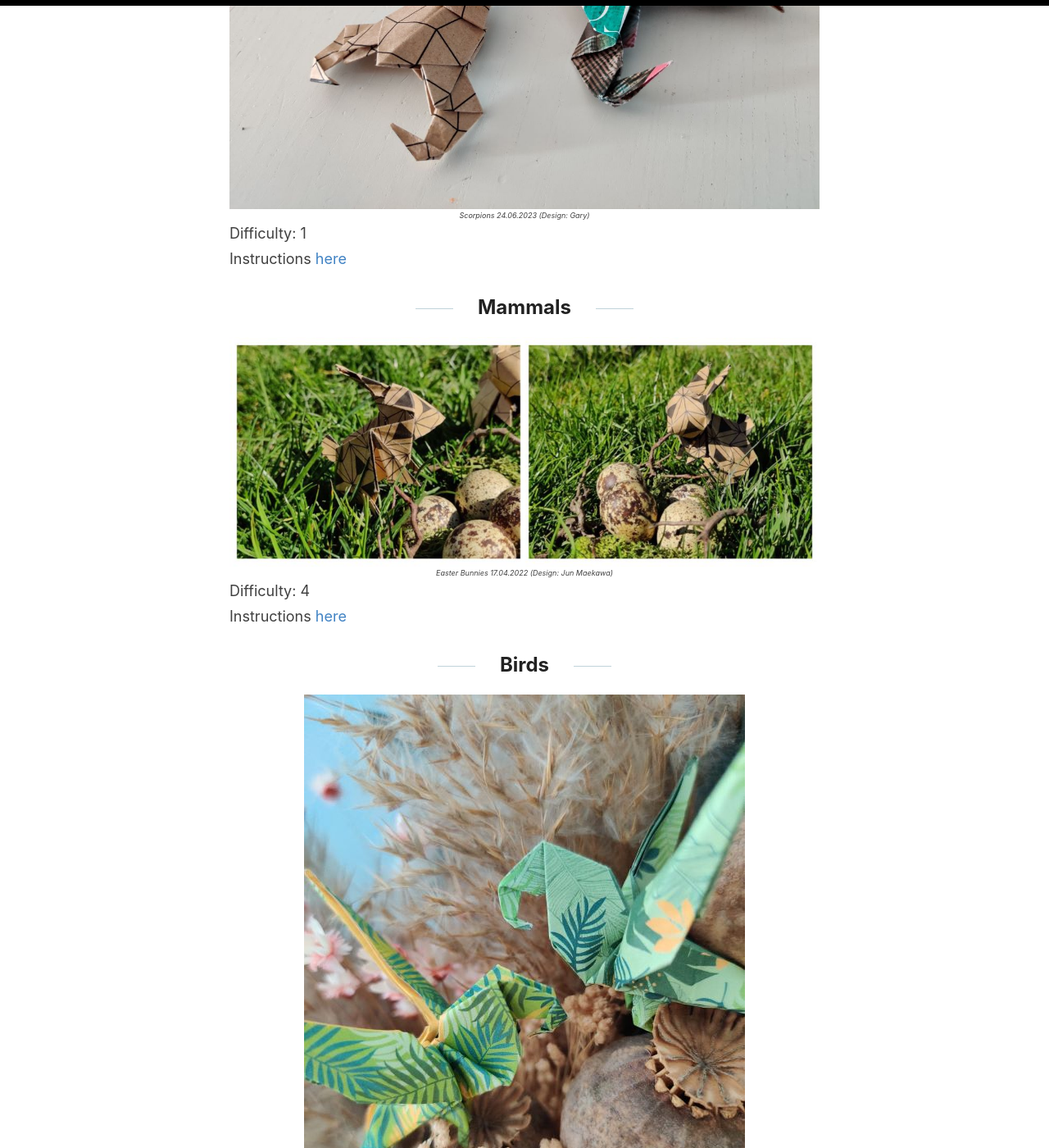
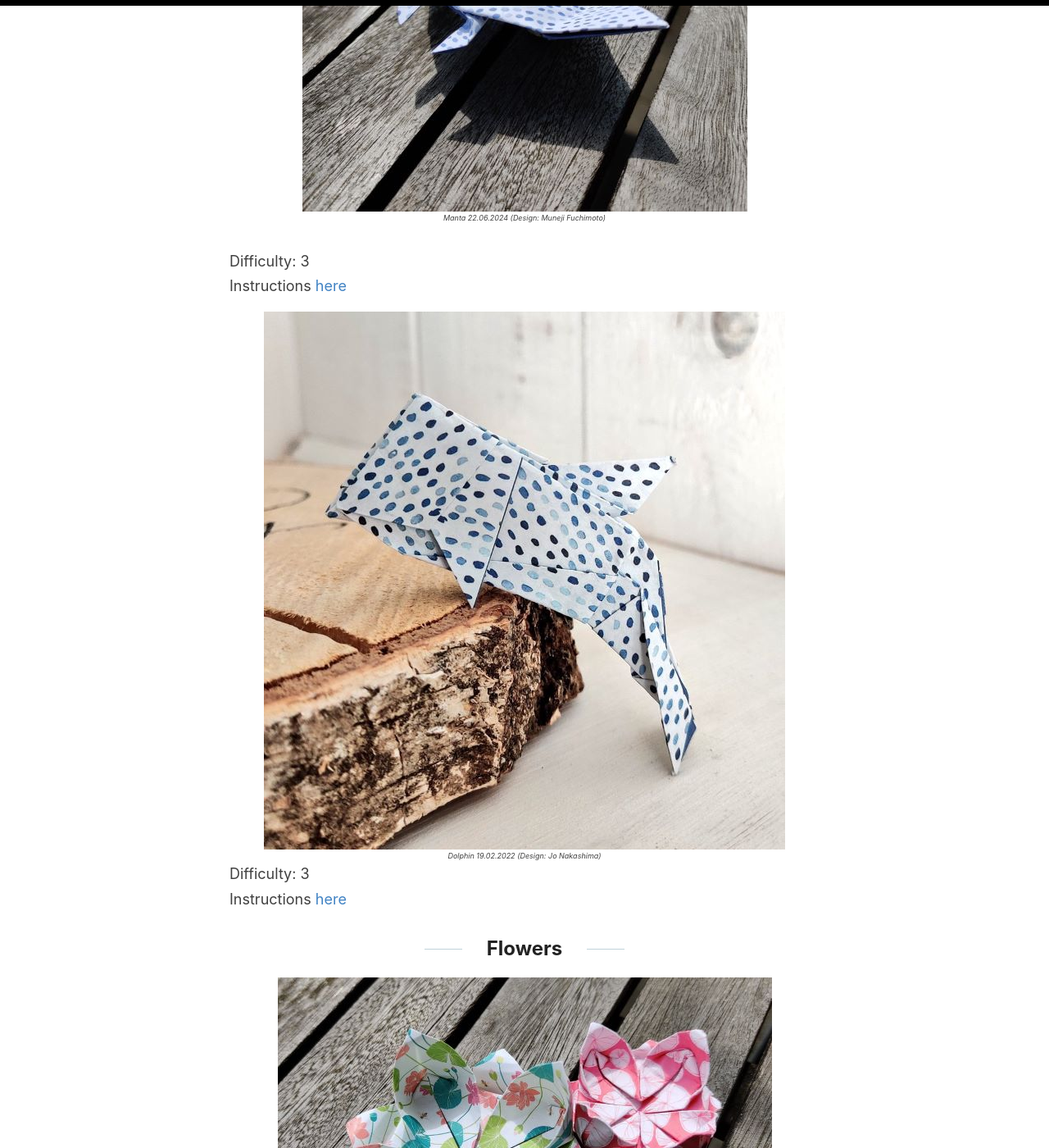
Before and after one commit to helmutlutz/blog, a Jekyll site: the page built from docs/_posts/2023-06-21-origami-collection.markdown, in a window 1280 px wide and 1400 px high, scrolled down 2412 px. Shown: the whole window at 82% size. Built offline with Jekyll 4.4.1, drawn with Linux system fonts in a browser that asks for light colours; some of the changed text lies outside the part shown.

Commit message:
added manta to origami collection

```diff
--- a/docs/_posts/2023-06-21-origami-collection.markdown
+++ b/docs/_posts/2023-06-21-origami-collection.markdown
@@ -24,25 +24,12 @@ Instructions [here][dragon1]
 Difficulty: 4
 Instructions [here][pterodactyl1]
 
-## Crawlers
-![Scorpions](/images/origami-collection/scorpion1.jpg)
-*Scorpions 24.06.2023 (Design: Gary)*
-Difficulty: 1
-Instructions [here][scorpion1]
+## Ocean Animals
+![Manta](/images/origami-collection/manta1.jpg)
+*Manta 22.06.2024 (Design: Muneji Fuchimoto)*
+Difficulty: 3
+Instructions [here][manta1]
 
-## Mammals
-![](/images/origami-collection/bunny1.jpg)
-*Easter Bunnies 17.04.2022 (Design: Jun Maekawa)*
-Difficulty: 4
-Instructions [here][bunny1]
-
-## Birds
-![Parrots](/images/origami-collection/parrot1.jpg)
-*Parrots 21.06.2023 (Design: Gary)*
-Difficulty: 3
-Instructions [here][parrot1]
-
-## Underwater
 ![Dolphin](/images/origami-collection/dolphin1.jpg)
 *Dolphin 19.02.2022 (Design: Jo Nakashima)*
 Difficulty: 3
@@ -54,6 +41,24 @@ Instructions [here][dolphin1]
 Difficulty: 1
 Instructions [here][lotus1]
 
+## Crawlers
+![Scorpions](/images/origami-collection/scorpion1.jpg)
+*Scorpions 24.06.2023 (Design: Gary)*
+Difficulty: 1
+Instructions [here][scorpion1]
+
+## Birds
+![Parrots](/images/origami-collection/parrot1.jpg)
+*Parrots 21.06.2023 (Design: Gary)*
+Difficulty: 3
+Instructions [here][parrot1]
+
+## Mammals
+![](/images/origami-collection/bunny1.jpg)
+*Easter Bunnies 17.04.2022 (Design: Jun Maekawa)*
+Difficulty: 4
+Instructions [here][bunny1]
+
 
 [dragon1]: (https://jonakashima.com.br/2020/07/25/origami-dragon-v3/)
 [bunny1]: (https://www.youtube.com/watch?v=kOeX5kuW2gQ)
```
Also changed, not shown: other parts of docs/_posts/2023-06-21-origami-collection.markdown (+2 -1 lines), docs/images/origami-collection/manta1.jpg (added).
